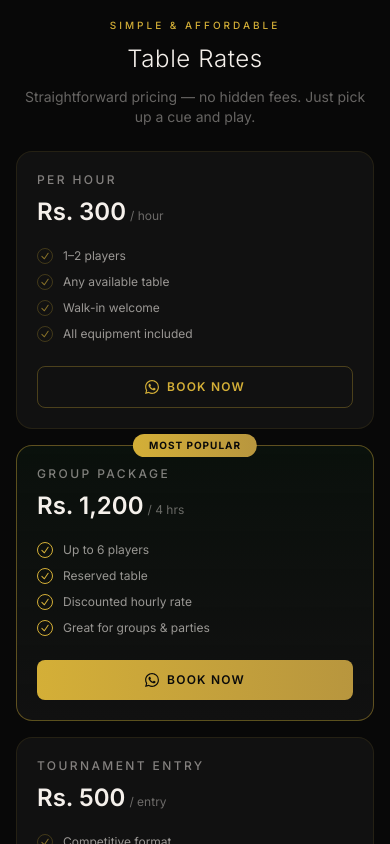
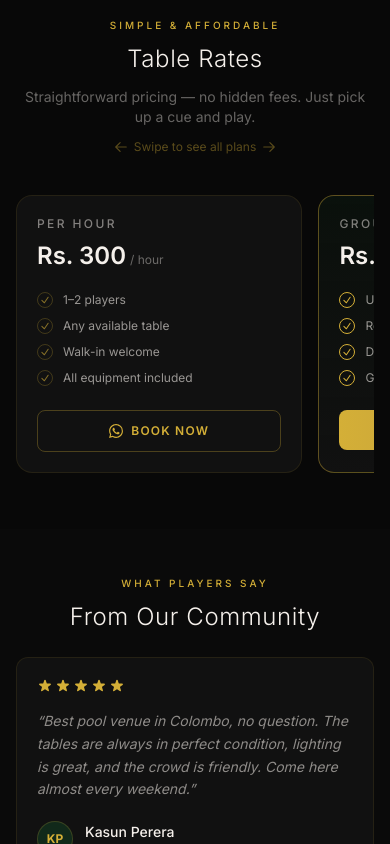
Before and after one commit to Moriah-Systems/agency-website, a Next.js app: page /demos/port-of-pool in a window 390 px wide. Shown: the part 3400-4244 px from the top of the page. Built offline with nearby package versions, Linux system fonts and the light colour scheme; a web font is replaced by a local one.

Commit message:
Improve mobile UX for pricing section — swipeable cards with proper sizing

```diff
--- a/src/app/demos/port-of-pool/page.tsx
+++ b/src/app/demos/port-of-pool/page.tsx
@@ -221,8 +221,13 @@ export default function PortOfPoolClub() {
             <span className="text-[#D4AF37] text-[10px] md:text-xs font-medium tracking-[0.3em] uppercase">Simple & Affordable</span>
             <h2 className="text-2xl md:text-4xl font-light mt-2 md:mt-3 tracking-wide">Table Rates</h2>
             <p className="text-[#F5F0EB]/40 mt-3 md:mt-4 text-sm max-w-md mx-auto">Straightforward pricing — no hidden fees. Just pick up a cue and play.</p>
+            <p className="md:hidden text-[#D4AF37]/40 text-xs mt-3 flex items-center justify-center gap-1.5">
+              <svg className="w-3.5 h-3.5" fill="none" stroke="currentColor" strokeWidth={2} viewBox="0 0 24 24"><path strokeLinecap="round" strokeLinejoin="round" d="M10.5 19.5 3 12m0 0 7.5-7.5M3 12h18"/></svg>
+              Swipe to see all plans
+              <svg className="w-3.5 h-3.5" fill="none" stroke="currentColor" strokeWidth={2} viewBox="0 0 24 24"><path strokeLinecap="round" strokeLinejoin="round" d="M13.5 4.5 21 12m0 0-7.5 7.5M21 12H3"/></svg>
+            </p>
           </div>
-          <div className="grid grid-cols-1 md:grid-cols-3 gap-4 md:gap-6">
+          <div className="flex md:grid md:grid-cols-3 gap-4 md:gap-6 overflow-x-auto md:overflow-visible snap-x snap-mandatory pt-4 md:pt-0 pb-4 md:pb-0">
             {[
               {
                 name: "Per Hour",
@@ -249,7 +254,7 @@ export default function PortOfPoolClub() {
                 waMsg: "Hi Port of Pool Club! I'd like to register for a tournament (Rs. 500 entry). Please send me more info. 🎱",
               },
             ].map((plan) => (
-              <div key={plan.name} className={`relative rounded-2xl p-5 md:p-7 border transition-all duration-300 ${plan.highlight ? "border-[#D4AF37]/40 bg-gradient-to-b from-[#166534]/10 to-[#111]" : "border-[#D4AF37]/10 bg-[#111] hover:border-[#D4AF37]/25"}`}>
+              <div key={plan.name} className={`relative flex-shrink-0 w-[80%] md:w-auto snap-start rounded-2xl p-5 md:p-7 border transition-all duration-300 ${plan.highlight ? "border-[#D4AF37]/40 bg-gradient-to-b from-[#166534]/10 to-[#111]" : "border-[#D4AF37]/10 bg-[#111] hover:border-[#D4AF37]/25"}`}>
                 {plan.highlight && (
                   <div className="absolute -top-3 left-1/2 -translate-x-1/2 bg-gradient-to-r from-[#D4AF37] to-[#B8963E] text-[#0A0A0A] text-[10px] font-bold px-4 py-1 rounded-full tracking-widest uppercase">
                     Most Popular
```
